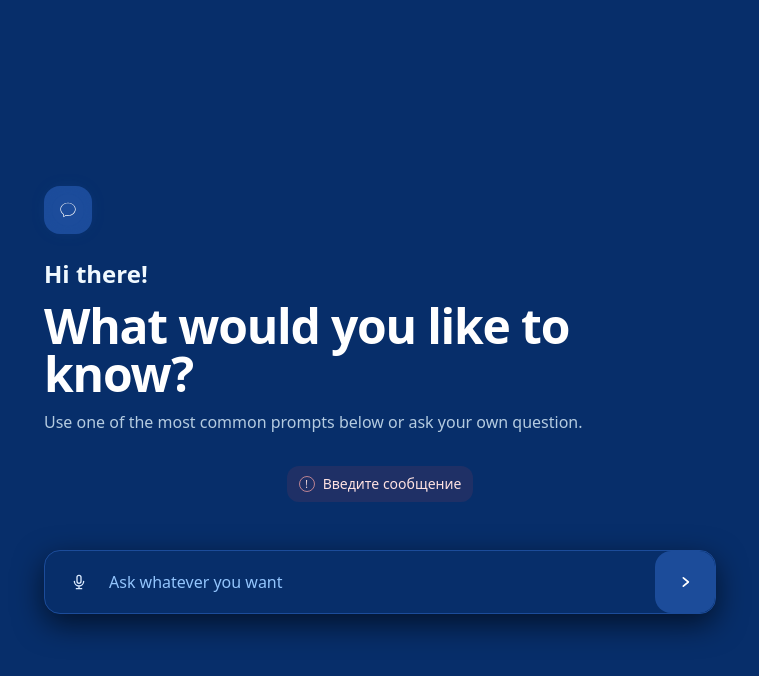
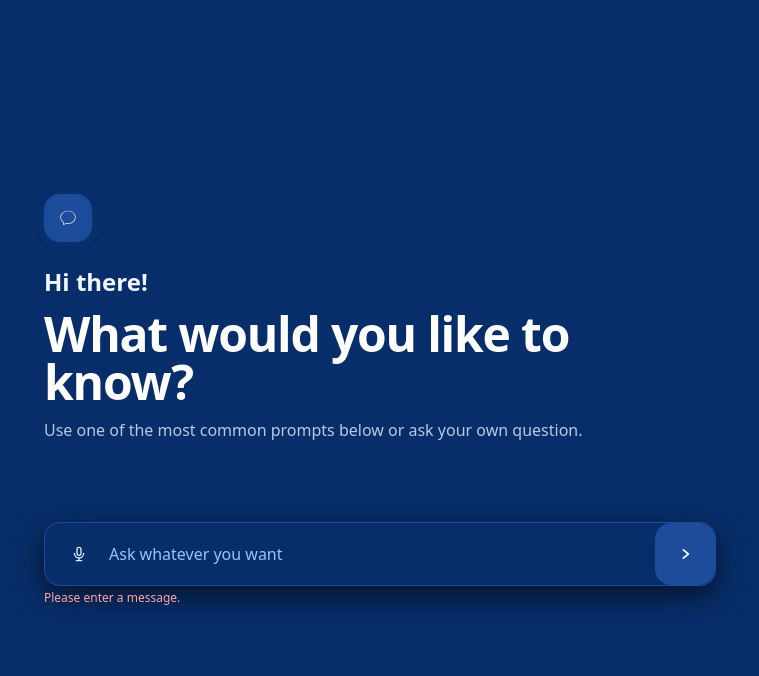
Before and after one commit to Yerkhat2003/ai-chat-frontend, a Next.js app: page / in a window 1280 px wide. Both pictures are taken after a click on the button 945 px from the left and 564 px from the top of the page. Shown: the top 676 px of the page, without its empty margins (260-1019 px from the left). Built offline with nearby package versions, Linux system fonts and the light colour scheme; no server answers.

Commit message:
fix translate

```diff
--- a/src/app/page.tsx
+++ b/src/app/page.tsx
@@ -29,7 +29,7 @@ export default function Home() {
     async (text: string) => {
       const trimmed = text.trim();
       if (!trimmed) {
-        setError('Введите сообщение');
+        setError('Please enter a message.');
         return;
       }
 
@@ -70,13 +70,13 @@ export default function Home() {
         if (!res.ok) {
           const data = await res.json().catch(() => ({}));
           const message =
-            data?.message || data?.error || `Ошибка ${res.status}`;
+            data?.message || data?.error || `Request failed with status ${res.status}`;
           throw new Error(message);
         }
 
         const reader = res.body?.getReader();
         const decoder = new TextDecoder();
-        if (!reader) throw new Error('Нет потока ответа');
+        if (!reader) throw new Error('Response stream is not available.');
 
         while (true) {
           const { done, value } = await reader.read();
@@ -84,9 +84,9 @@ export default function Home() {
           const chunk = decoder.decode(value, { stream: true });
           bufferRef.current += chunk;
         }
-        if (!bufferRef.current.trim()) bufferRef.current = 'Нет ответа от модели.';
+        if (!bufferRef.current.trim()) bufferRef.current = 'No response from the model.';
       } catch (err) {
-        setError(err instanceof Error ? err.message : 'Ошибка при запросе');
+        setError(err instanceof Error ? err.message : 'Unexpected error while requesting the model.');
         if (tickRef.current) {
           clearInterval(tickRef.current);
           tickRef.current = null;
@@ -133,15 +133,6 @@ export default function Home() {
         </header>
 
         <section className="w-full max-w-2xl flex flex-col items-center gap-4 flex-1 justify-center">
-          {error && (
-            <div className="inline-flex items-start gap-2 rounded-xl bg-red-500/10 px-3 py-2 text-sm text-red-100 max-w-md">
-              <span className="mt-0.5 h-4 w-4 rounded-full border border-red-300/70 flex items-center justify-center text-[10px]">
-                !
-              </span>
-              <p>{error}</p>
-            </div>
-          )}
-
           {lastQuestion && (
             <div className="w-full space-y-4">
               <div className="rounded-2xl bg-[#072E6A] px-4 py-3 text-sm text-slate-50 shadow-[0_18px_40px_rgba(0,0,0,0.4)]">
@@ -157,7 +148,7 @@ export default function Home() {
         </section>
 
         <footer className="w-full max-w-2xl mt-4">
-          <ChatInput onSend={sendMessage} disabled={loading} />
+          <ChatInput onSend={sendMessage} disabled={loading} error={error} />
         </footer>
       </div>
     </main>
--- a/src/components/ChatInput.tsx
+++ b/src/components/ChatInput.tsx
@@ -7,9 +7,10 @@ import { useMicLevel } from '@/hooks/useMicLevel';
 type Props = {
   onSend: (text: string) => void;
   disabled?: boolean;
+  error?: string | null;
 };
 
-export function ChatInput({ onSend, disabled }: Props) {
+export function ChatInput({ onSend, disabled, error }: Props) {
   const [value, setValue] = useState('');
   const inputRef = useRef<HTMLInputElement>(null);
   const voiceCommittedRef = useRef('');
@@ -117,8 +118,8 @@ export function ChatInput({ onSend, disabled }: Props) {
           </svg>
         </button>
       </div>
-      {voiceError && (
-        <p className="mt-1 text-xs text-red-300">{voiceError}</p>
+      {(error || voiceError) && (
+        <p className="mt-1 text-xs text-red-300">{error ?? voiceError}</p>
       )}
     </div>
   );
--- a/src/hooks/useVoiceInput.ts
+++ b/src/hooks/useVoiceInput.ts
@@ -33,7 +33,7 @@ export function useVoiceInput(onResult: VoiceResultHandler) {
 
   const startListening = useCallback(() => {
     if (!isSupported) {
-      setError('Голосовой ввод не поддерживается в этом браузере');
+      setError('Voice input is not supported in this browser.');
       return;
     }
 
@@ -49,7 +49,7 @@ export function useVoiceInput(onResult: VoiceResultHandler) {
       }).webkitSpeechRecognition;
 
     if (!SpeechRecognitionAPI) {
-      setError('Голосовой ввод недоступен');
+      setError('Speech recognition is not available.');
       return;
     }
 
@@ -69,11 +69,11 @@ export function useVoiceInput(onResult: VoiceResultHandler) {
 
     recognition.onerror = (event: any) => {
       if (event.error === 'not-allowed') {
-        setError('Доступ к микрофону запрещён в настройках браузера');
+        setError('Microphone access is blocked in browser settings.');
       } else if (event.error === 'network') {
-        setError('Сервис распознавания речи в браузере недоступен (ошибка сети). Попробуйте ещё раз позже или используйте текстовый ввод.');
+        setError('Browser speech recognition service is unavailable (network error). Try again later or use text input.');
       } else if (event.error !== 'aborted') {
-        setError('Произошла ошибка голосового ввода. Попробуйте ещё раз.');
+        setError('An error occurred while using voice input. Please try again.');
       }
       setListening(false);
     };
@@ -85,7 +85,7 @@ export function useVoiceInput(onResult: VoiceResultHandler) {
       recognitionRef.current = recognition;
       setListening(true);
     } catch (e) {
-      setError('Не удалось запустить распознавание речи');
+      setError('Failed to start speech recognition.');
     }
   }, [isSupported, onResult]);
 
```
